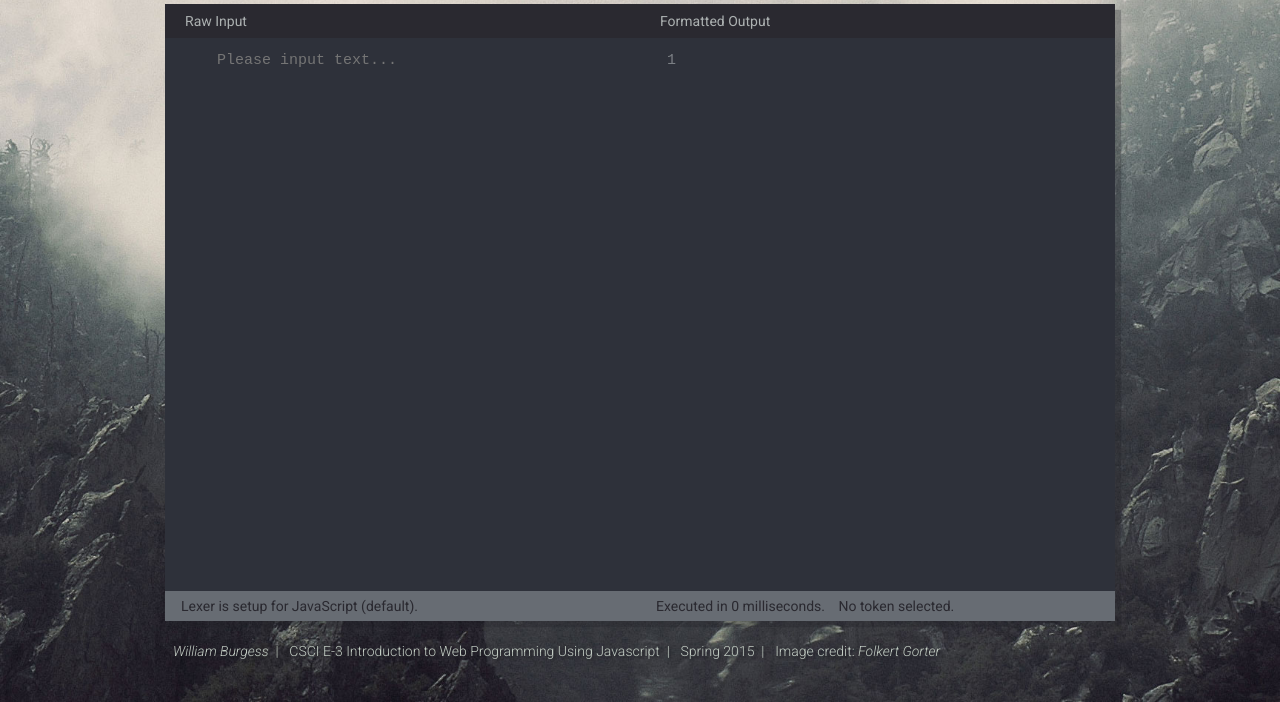
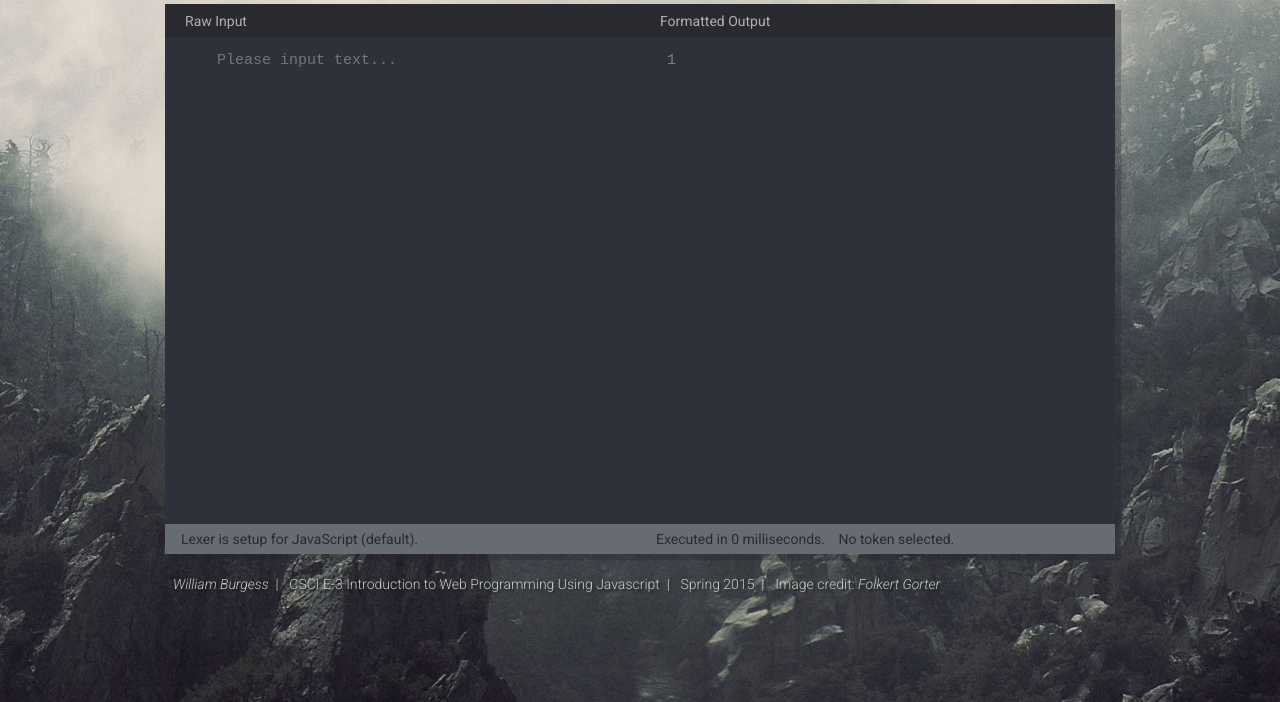
Before and after one commit to andyburgess/js_text_editor, a plain HTML site: page index.html in a window 1280 px wide. Shown: the part 98-800 px from the top of the page. Drawn offline with Linux system fonts and the light colour scheme.

Commit message:
Fixed bug with dynamic height

```diff
--- a/css/app.css
+++ b/css/app.css
@@ -29,7 +29,6 @@ body {
 }
 
 .container {
-  height: 100vh;
   margin: 0 auto;
   padding: 1% 0 2%;
 }
@@ -44,7 +43,6 @@ body {
   -webkit-flex-flow: column nowrap;
   -ms-flex-flow: column nowrap;
   flex-flow: column nowrap;
-  height: 100%;
   margin: auto;
   max-height: 850px;
   min-height: 550px;
@@ -76,7 +74,7 @@ body {
 .editor-content {
   -ms-flex-line-pack: stretch;
   -webkit-align-content: stretch;
-          align-content: stretch;
+  align-content: stretch;
   -webkit-align-items: stretch;
   -ms-flex-align: stretch;
   align-items: stretch;
@@ -100,9 +98,9 @@ body {
 
 @media (max-width: 1080px) {
   .editor-content {
-      -webkit-flex-flow: column nowrap;
-      -ms-flex-flow: column nowrap;
-      flex-flow: column nowrap;
+    -webkit-flex-flow: column nowrap;
+    -ms-flex-flow: column nowrap;
+    flex-flow: column nowrap;
   }
 }
 
@@ -145,6 +143,7 @@ body {
   flex-flow: column nowrap;
   -webkit-order: 1;
   -ms-flex-order: 1;
+  height: 550px;
   order: 1;
 }
 
@@ -226,6 +225,7 @@ body {
   flex-flow: column nowrap;
   -webkit-order: 2;
   -ms-flex-order: 2;
+  height: 550px;
   order: 2;
   overflow: hidden;
 }
--- a/index.html
+++ b/index.html
@@ -3,14 +3,15 @@
 
 <head>
   <meta charset="UTF-8">
+  <meta name="viewport" content="initial-scale=1">
   <title>JS Text Editor</title>
   <link rel="stylesheet" href="css/normalize.css">
   <link href="http://fonts.googleapis.com/css?family=Roboto:400,300,300italic,700,500" rel="stylesheet" type="text/css">
   <link rel="stylesheet" href="css/app.css">
 </head>
 
-<body>
-  <div class="container">
+<body><div class="container">
+
     <div class="js-text-editor">
       <div class="editor-header">
         <h2><a href="http://www.github.com/silvusvalentine/js_text_editor">JS Text Editor</a></h2>
```
